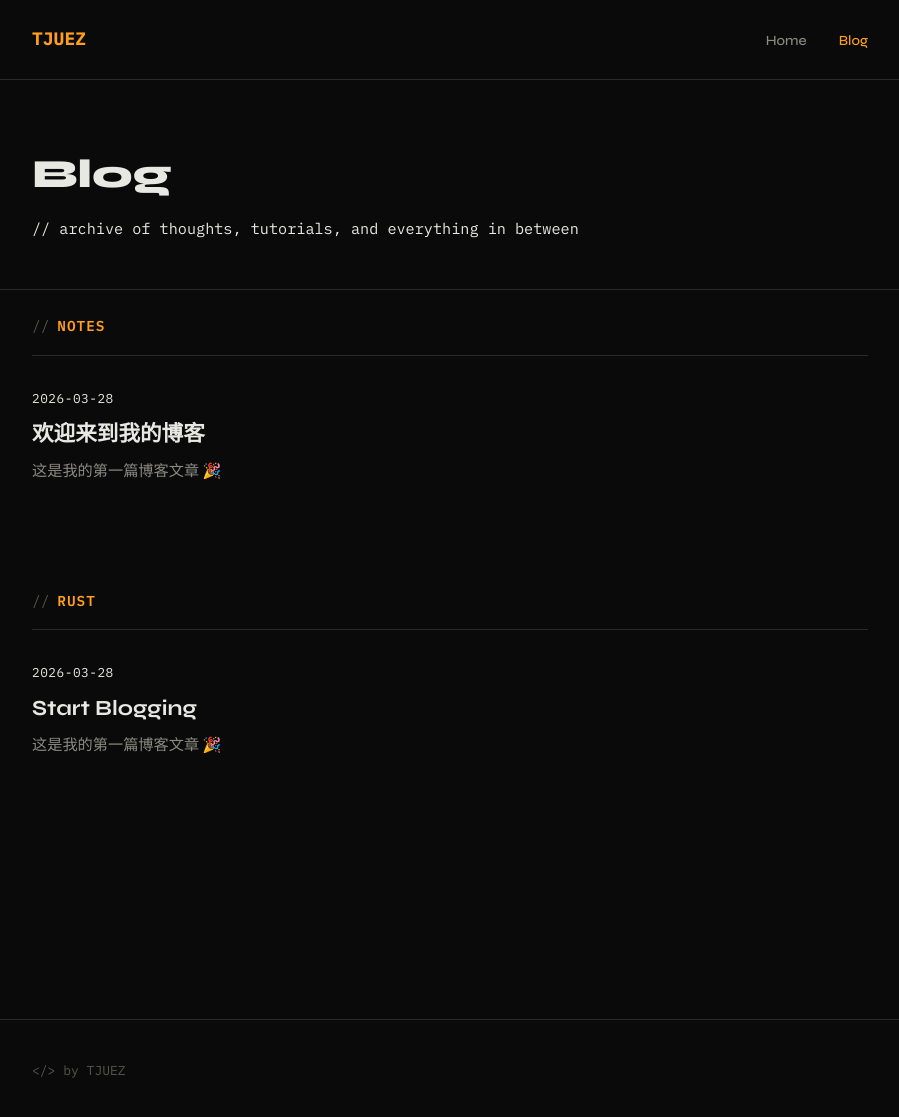
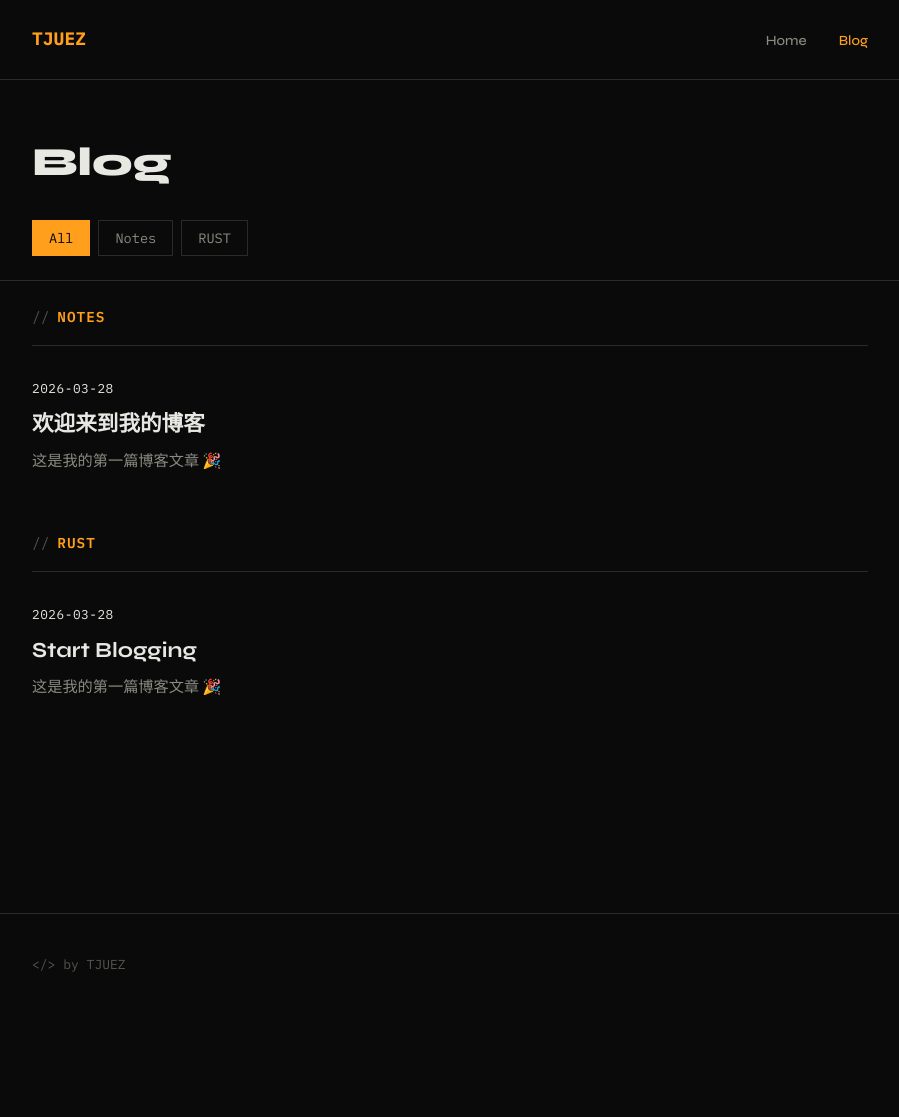
Before and after one commit to TJUEZ/tjuez.github.io, a Jekyll site: the page built from blog.html, in a window 1280 px wide and 1122 px high. Shown: the top 1117 px of the window, without its empty margins (190-1089 px from the left). Built offline with Jekyll 4.4.1, drawn with Linux system fonts in a browser that asks for light colours.

Commit message:
feat: replace tagline with category navigation tabs
Add clickable category tabs to filter blog posts.
Tabs are auto-generated from post types.

Co-Authored-By: Claude Opus 4.6 <noreply@anthropic.com>

```diff
--- a/blog.html
+++ b/blog.html
@@ -6,15 +6,9 @@ title: Blog
 <section class="page-hero">
     <div class="container">
         <h1>Blog</h1>
-        <p>// archive of thoughts, tutorials, and everything in between</p>
-    </div>
-</section>
-
-<section class="posts-list">
-    <div class="container">
+        <nav class="category-tabs">
+            <button class="tab-btn active" data-category="all">All</button>
             {% assign sorted_posts = site.posts | sort: 'date' | reverse %}
-
-        {% comment %} Extract unique categories from front matter type {% endcomment %}
             {% assign cat_list = "" | split: "" %}
             {% for p in sorted_posts %}
                 {% if p.type %}
@@ -33,10 +27,17 @@ title: Blog
                 {% endunless %}
             {% endfor %}
             {% assign cat_list = cat_list | sort %}
+            {% for cat in cat_list %}
+            <button class="tab-btn" data-category="{{ cat }}">{{ cat }}</button>
+            {% endfor %}
+        </nav>
+    </div>
+</section>
 
-        {% comment %} Output each category and its posts {% endcomment %}
+<section class="posts-list">
+    <div class="container">
         {% for cat in cat_list %}
-        <div class="category-group">
+        <div class="category-group" data-category="{{ cat }}">
             <div class="category-header">
                 <span class="category-prefix">//</span>
                 <span class="category-name">{{ cat }}</span>
@@ -71,7 +72,7 @@ title: Blog
 
 <style>
 .page-hero {
-    padding: 60px 0 48px;
+    padding: 48px 0 0;
     border-bottom: 1px solid var(--border);
     margin-bottom: 0;
 }
@@ -79,12 +80,32 @@ title: Blog
     font-size: 2.5rem;
     font-weight: 800;
     color: var(--text-primary);
-    margin-bottom: 8px;
+    margin-bottom: 24px;
 }
-.page-hero p {
-    color: var(--syntax-green);
+.category-tabs {
+    display: flex;
+    gap: 8px;
+    flex-wrap: wrap;
+    padding-bottom: 24px;
+}
+.tab-btn {
     font-family: 'IBM Plex Mono', monospace;
-    font-size: 0.95rem;
+    font-size: 0.85rem;
+    padding: 8px 16px;
+    background: transparent;
+    border: 1px solid var(--border);
+    color: var(--text-secondary);
+    cursor: pointer;
+    transition: all 0.2s;
+}
+.tab-btn:hover {
+    border-color: var(--amber);
+    color: var(--amber);
+}
+.tab-btn.active {
+    background: var(--amber);
+    border-color: var(--amber);
+    color: var(--bg-deep);
 }
 
 .posts-list {
@@ -92,7 +113,10 @@ title: Blog
 }
 
 .category-group {
-    margin-bottom: 48px;
+    display: block;
+}
+.category-group.hidden {
+    display: none;
 }
 
 .category-header {
@@ -158,3 +182,21 @@ title: Blog
     font-size: 14px;
 }
 </style>
+
+<script>
+document.querySelectorAll('.tab-btn').forEach(btn => {
+    btn.addEventListener('click', () => {
+        document.querySelectorAll('.tab-btn').forEach(b => b.classList.remove('active'));
+        btn.classList.add('active');
+
+        const cat = btn.dataset.category;
+        document.querySelectorAll('.category-group').forEach(group => {
+            if (cat === 'all' || group.dataset.category === cat) {
+                group.classList.remove('hidden');
+            } else {
+                group.classList.add('hidden');
+            }
+        });
+    });
+});
+</script>
```
Lines whose indentation alone changed are shown as unchanged.
